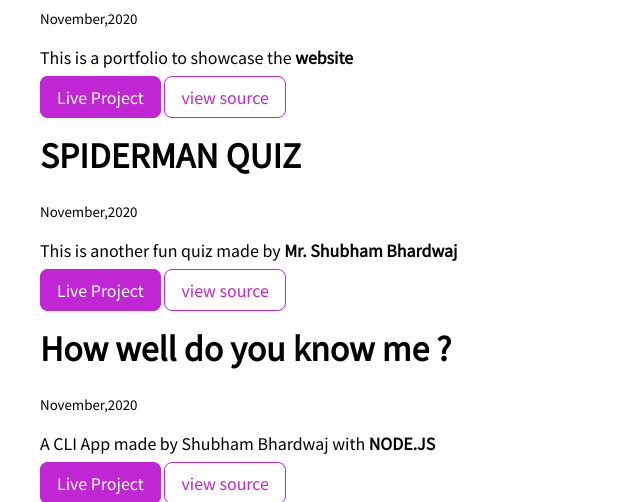
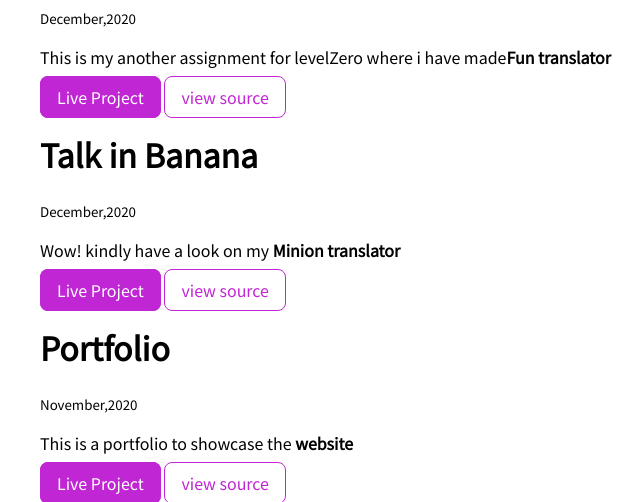
Before and after one commit to bhardwaj657/website-portfolio, a plain HTML site: page projects.html in a window 1280 px wide. Shown: the part 742-1244 px from the top of the page, without its empty margins (320-963 px from the left). Drawn offline with Linux system fonts and the light colour scheme.

Commit message:
projects added

```diff
--- a/projects.html
+++ b/projects.html
@@ -28,6 +28,24 @@
         <h1 class="hero-heading">Shubham Bhardwaj the <span class="heading-inverted">web developer</span> </h1>
     </header>
     <ul class="list-non-bullet">
+        <div class="container container-center ">
+            <li>
+                <h1> Fun Translation</h1>
+                <small>December,2020</small>
+                <p>This is my another assignment for levelZero where i have made<strong>Fun  translator</strong> </p>
+                <a class="link link-primary" href="https://miniontalkconvertor.netlify.app/">Live Project</a>
+                <a class="link link-secondary" href="https://github.com/bhardwaj657/fun-app-assignment">view source</a>
+            </li>
+        </div>
+        <div class="container container-center ">
+            <li>
+                <h1> Talk in Banana </h1>
+                <small>December,2020</small>
+                <p>Wow! kindly have a look on my <strong>Minion translator</strong> </p>
+                <a class="link link-primary" href="https://miniontalkconvertor.netlify.app/">Live Project</a>
+                <a class="link link-secondary" href="https://github.com/bhardwaj657/neogcamp-banana-speak">view source</a>
+            </li>
+        </div>
         <div class="container container-center ">
             <li>
                 <h1>Portfolio </h1>
```
